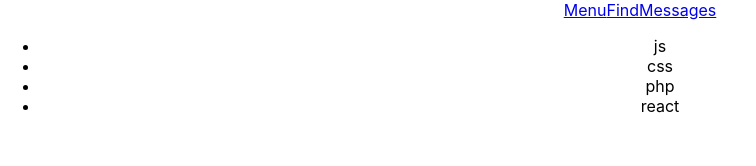
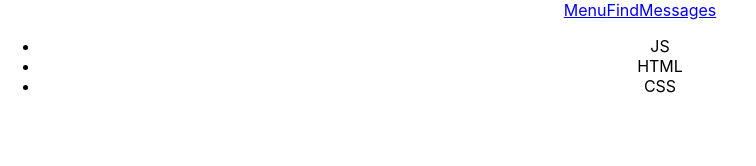
Before and after one commit to shinkar94/samurai-way-main, a React (Create React App) app: page / in a window 1280 px wide. Shown: the top 166 px of the page, without its empty margins (0-756 px from the left). Built offline with nearby package versions, Linux system fonts and the light colour scheme.

Commit message:
lesson 9 youtube

```diff
--- a/src/App.tsx
+++ b/src/App.tsx
@@ -1,5 +1,7 @@
 import React from 'react';
 import './App.css';
+import Header from "./Header";
+import Technologies from "./Technologies";
 
 const  App = () =>{
   return (
@@ -9,25 +11,5 @@ const  App = () =>{
     </div>
   );
 }
-const Technologies = () =>{
-    return(
-        <ul>
-            <li>js</li>
-            <li>css</li>
-            <li>php</li>
-            <li>react</li>
-        </ul>
-    )
-}
-
-const Header = () =>{
-    return (
-        <div>
-            <a href="#">Menu</a>
-            <a href="#">Find</a>
-            <a href="#">Messages</a>
-        </div>
-    )
-}
 
 export default App;
--- /dev/null
+++ b/src/Header.tsx
@@ -0,0 +1,13 @@
+import React from "react";
+
+const Header = () =>{
+    return (
+        <div>
+            <a href="#">Menu</a>
+            <a href="#">Find</a>
+            <a href="#">Messages</a>
+        </div>
+    )
+}
+
+export default Header;
--- /dev/null
+++ b/src/Technologies.tsx
@@ -0,0 +1,13 @@
+import React from "react";
+
+const Technologies = () =>{
+    return (
+        <ul>
+            <li>JS</li>
+            <li>HTML</li>
+            <li>CSS</li>
+        </ul>
+    )
+}
+
+export default Technologies;
```
